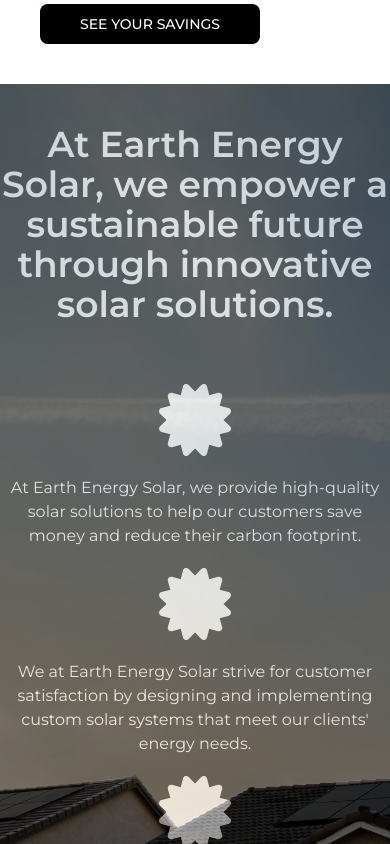
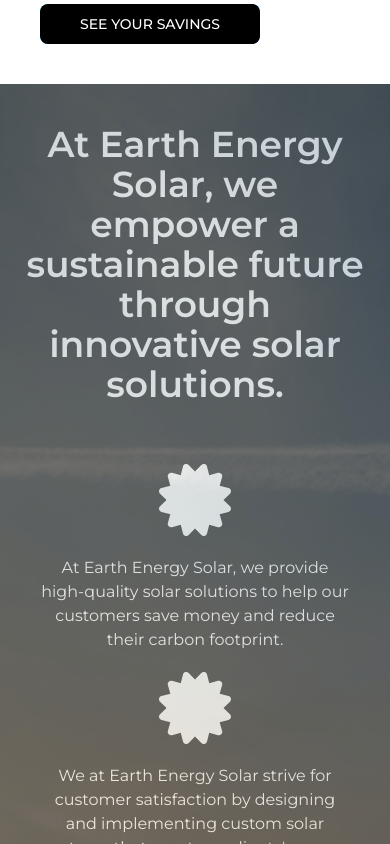
Before and after one commit to danielmonroy22/earthEnergyWebsiteFinal, a Next.js app: page / in a window 390 px wide. Shown: the part 2580-3424 px from the top of the page. Built offline with nearby package versions, Linux system fonts and the light colour scheme.

Commit message:
final review test1

```diff
--- a/components/AboutUs.jsx
+++ b/components/AboutUs.jsx
@@ -7,12 +7,12 @@ const AboutUs = () => {
         <div className=' min-h-screen bg-cover bg-center bg-no-repeat md:bg-cover' style={{ backgroundImage: 'url("../assets/AboutUs1.jpg")' }}>
             <div className='min-h-screen text-center z-0  ' style={{ background: '#000000', opacity: '0.5' }}>
                 <div className='md:px-10 pt-10 px-0 z-10 '>
-                    <div >
+                    <div className='px-5 md:px-0' >
                         <h1 className='text-white text-4xl font-semibold  '>  At Earth Energy Solar, we empower a sustainable future through innovative solar solutions.</h1>
 
                     </div>
 
-                    <div className='w-full   flex flex-col md:flex-row md:gap-10 md:pt-24 pt-10'>
+                    <div className='w-full px-10 md:px-0  flex flex-col md:flex-row md:gap-10 md:pt-24 pt-10'>
                         <div className='md:w-[33%] w-full  text-white '>
                             {/* icon */}
                             <div className='w-full h-28 p-5 flex justify-center items-center  ' >
```
